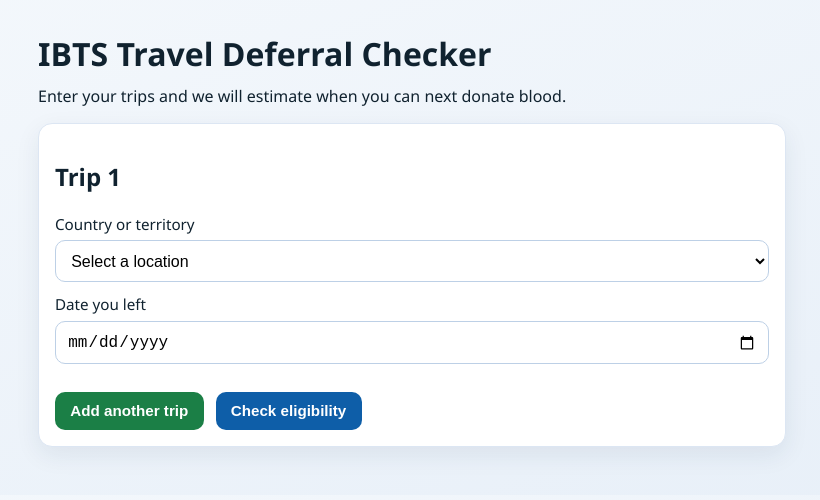
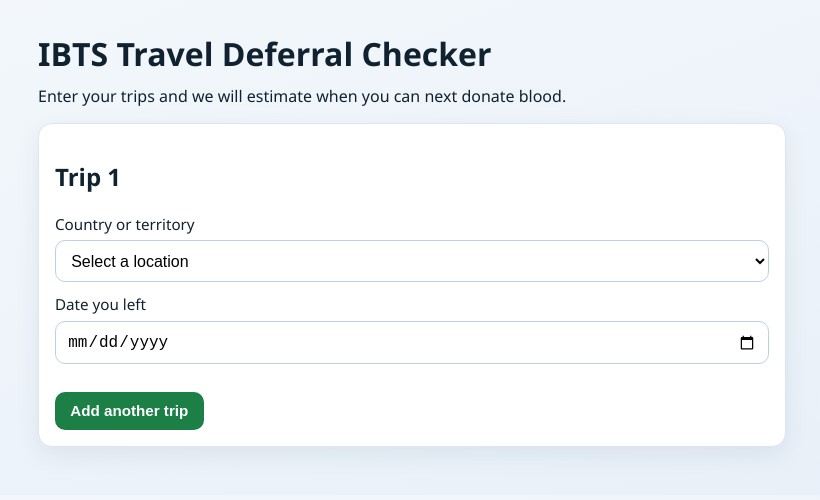
Before and after one commit to p-lu/ibts-travel-calculator, a React (Vite) app: page / in a window 1280 px wide. Shown: the top 500 px of the page, without its empty margins (228-1048 px from the left). Built offline with nearby package versions, Linux system fonts and the light colour scheme.

Commit message:
Remove submit button

```diff
--- a/src/App.jsx
+++ b/src/App.jsx
@@ -29,10 +29,10 @@
 
 function App() {
   const [trips, setTrips] = useState([{ country: "", leaveDate: "" }]);
-  const [submitted, setSubmitted] = useState(false);
 
   const result = useMemo(() => {
-    if (!submitted) return null;
+    const hasInput = trips.some((trip) => trip.country && trip.leaveDate);
+    if (!hasInput) return null;
 
     const validTrips = trips.filter((trip) => trip.country && trip.leaveDate);
     if (validTrips.length === 0) {
@@ -87,7 +87,7 @@
       reason: latestReason,
       country: latestCountry,
     };
-  }, [submitted, trips]);
+  }, [trips]);
 
   function updateTrip(index, field, value) {
     setTrips((current) =>
@@ -103,11 +103,6 @@
     setTrips((current) => current.filter((_, i) => i !== index));
   }
 
-  function onSubmit(event) {
-    event.preventDefault();
-    setSubmitted(true);
-  }
-
   return (
     <main className="app">
       <h1>IBTS Travel Deferral Checker</h1>
@@ -115,7 +110,7 @@
         Enter your trips and we will estimate when you can next donate blood.
       </p>
 
-      <form onSubmit={onSubmit} className="card">
+      <section className="card">
         {trips.map((trip, index) => (
           <section className="tripRow" key={`trip-${index}`}>
             <h2>Trip {index + 1}</h2>
@@ -161,9 +156,8 @@
           <button type="button" className="secondaryButton" onClick={addTrip}>
             Add another trip
           </button>
-          <button type="submit">Check eligibility</button>
         </div>
-      </form>
+      </section>
 
       {result && (
         <section className="result card">
```
Also changed, not shown: 1 other file (tests, documents, lock files or other folders).
